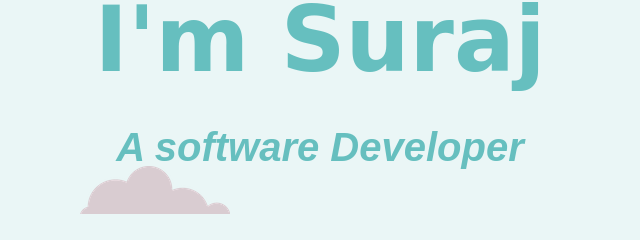
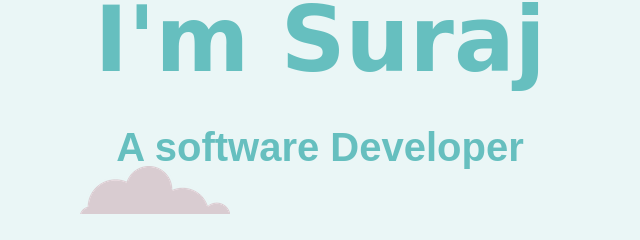
Before and after one commit to surajsyadav/ssy, a plain HTML site: page index.html in a window 1280 px wide. Shown: the part 163-403 px from the top of the page, 320-960 px from the left. Drawn offline with Linux system fonts and the light colour scheme; a web font is replaced by a local one.

Commit message:
update index.html

```diff
--- a/index.html
+++ b/index.html
@@ -15,7 +15,7 @@
     <div class="top">
         <img class="topcloud" src="css\image\cloud.png" alt="">
         <h1>I'm Suraj</h1>
-       <h2><strong><em>A software Developer</em> </strong> </h2>
+       <h2>A software Developer  </h2>
 
        <img class="buttomcloud" src="css\image\cloud.png" alt="">
        <img class="mountain" src="css\image\mountain.png" alt="">
```
